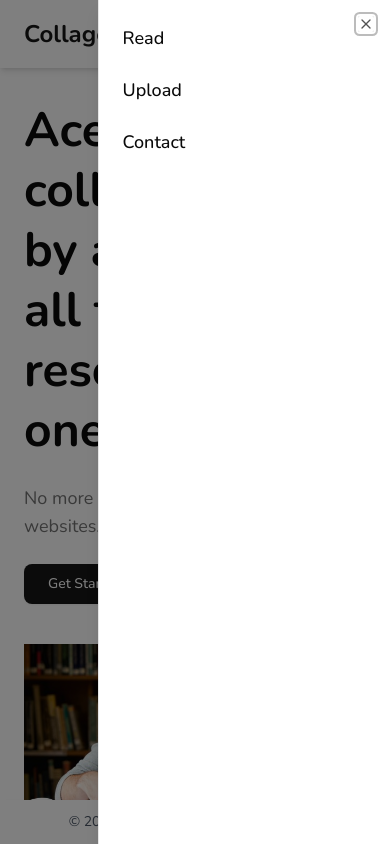
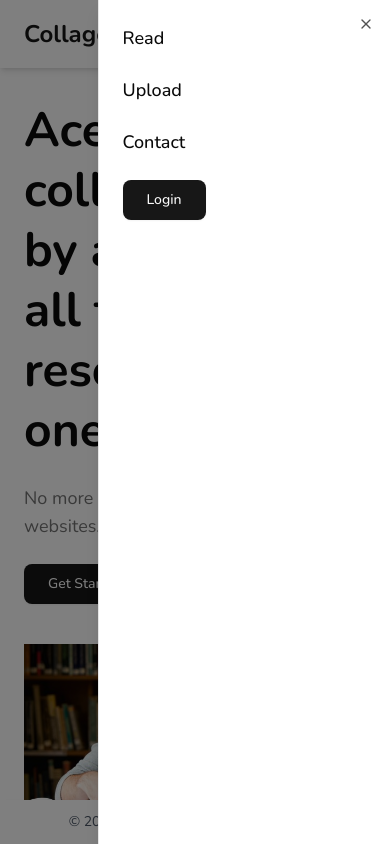
Before and after one commit to sanskartam0801/CollagePrep, a React (Vite) app: page / in a window 390 px wide. Both pictures are taken after a click on the button 348 px from the left and 34 px from the top of the page. Shown: the top 844 px of the page. Built offline with nearby package versions, Linux system fonts and the light colour scheme; no server answers.

Commit message:
Update Navbar.jsx

```diff
--- a/src/components/Navbar.jsx
+++ b/src/components/Navbar.jsx
@@ -151,6 +151,14 @@ const Navbar = () => {
               <Link to="/contact" className="block text-lg font-medium" onClick={() => setOpen(false)}>
                 Contact
               </Link>
+               {
+          token==null ?(
+            <Link  to ="/login"><Button className="cursor-pointer" size="lg">Login</Button></Link>
+          ):(<Button className="cursor-pointer" onClick={Handlelogout}  size="lg">Logout</Button>)
+
+
+
+        }
             </div>
 
             {/* Login / profile (bottom) */}
```
